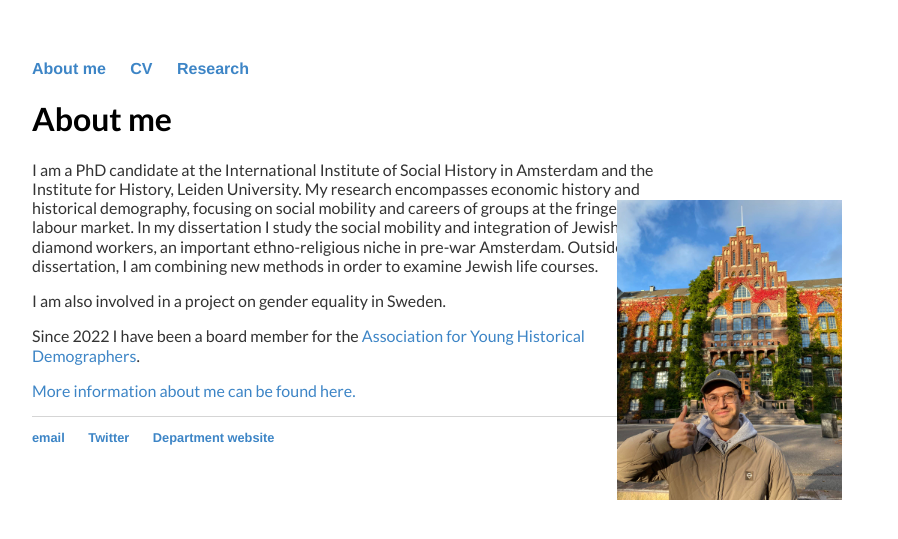
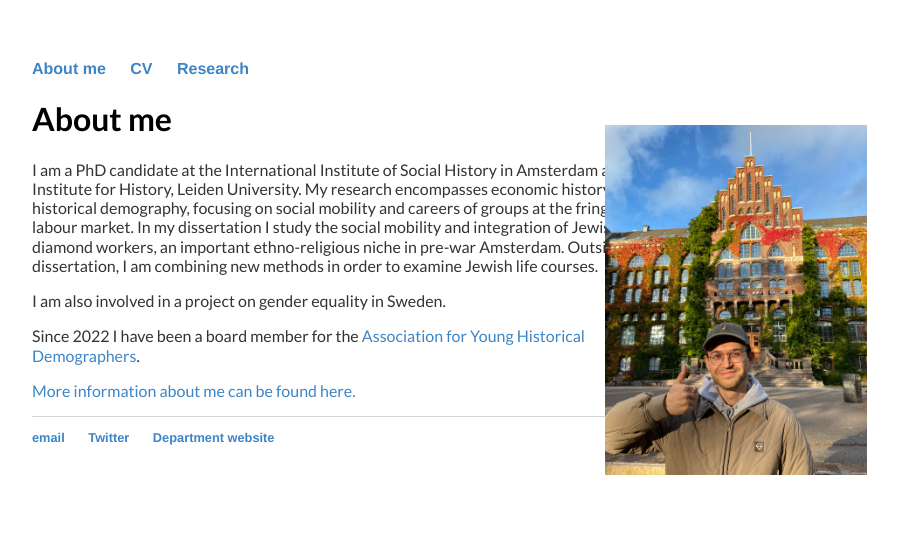
Before and after one commit to kok-joris/kok-joris.github.io, a Jekyll site: the page built from index.html, in a window 1280 px wide. Shown: the top 539 px of the page, without its empty margins (288-1186 px from the left). Built offline with Jekyll 4.4.1, drawn with Linux system fonts in a browser that asks for light colours; Markdown is read by kramdown in place of the engine named in the settings.

Commit message:
Update index.html

```diff
--- a/index.html
+++ b/index.html
@@ -5,10 +5,10 @@ title: Joris Kok
 <div class="blurb">
 
 		<img src="https://kok-joris.github.io/images/IMG-20231022-WA0002.jpg"
-			style="position:absolute; top:200px; right:150px;
+			style="position:absolute; top:125px; right:125px;
 			class="inline"
 			align="right"
-			height=300>
+			height=350>
 
 
 	<h1>About me</h1>
```
